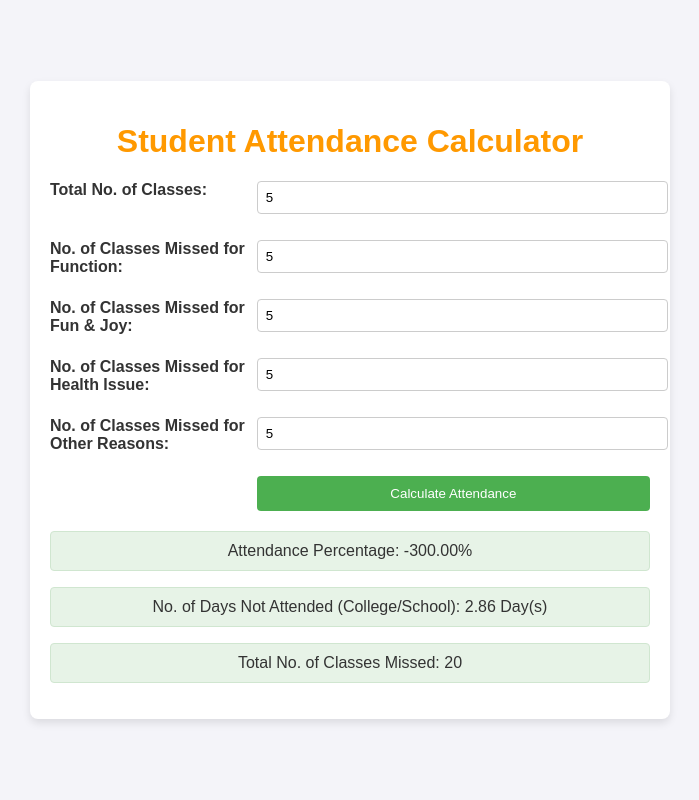
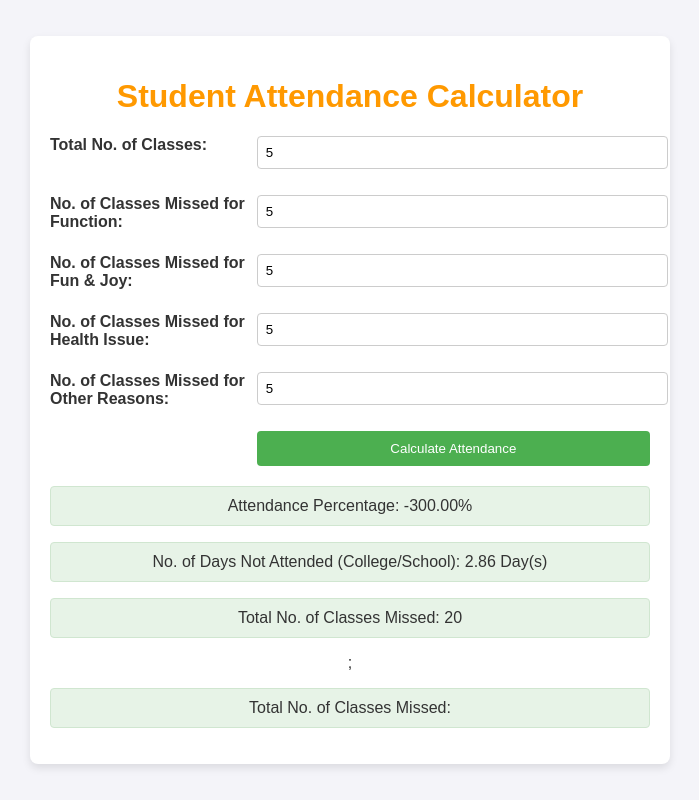
Before and after one commit to svenugopal026/AttendanceCalculator, a plain HTML site: page index.html in a window 1280 px wide. Both pictures are taken after typing "5", "5", "5", "5", "5" into the empty fields and a click on the button "Calculate Attendance". Shown: the whole page, without its empty margins (290-989 px from the left). Drawn offline with Linux system fonts and the light colour scheme.

Commit message:
Update index.html

```diff
--- a/index.html
+++ b/index.html
@@ -123,7 +123,8 @@
             let resultDiv = document.getElementById('result');
             resultDiv.innerHTML = `<p>Attendance Percentage: ${attendancePercentage.toFixed(2)}%</p>
                                    <p>No. of Days Not Attended (College/School): ${daysNotAttended.toFixed(2)} Day(s)</p>
-                                   <p>Total No. of Classes Missed: ${totalMissed}</p>`;
+                                   <p>Total No. of Classes Missed: ${totalMissed}</p>;
+                                   <p>Total No. of Classes Missed: </p>`;
 
         }
 
```
